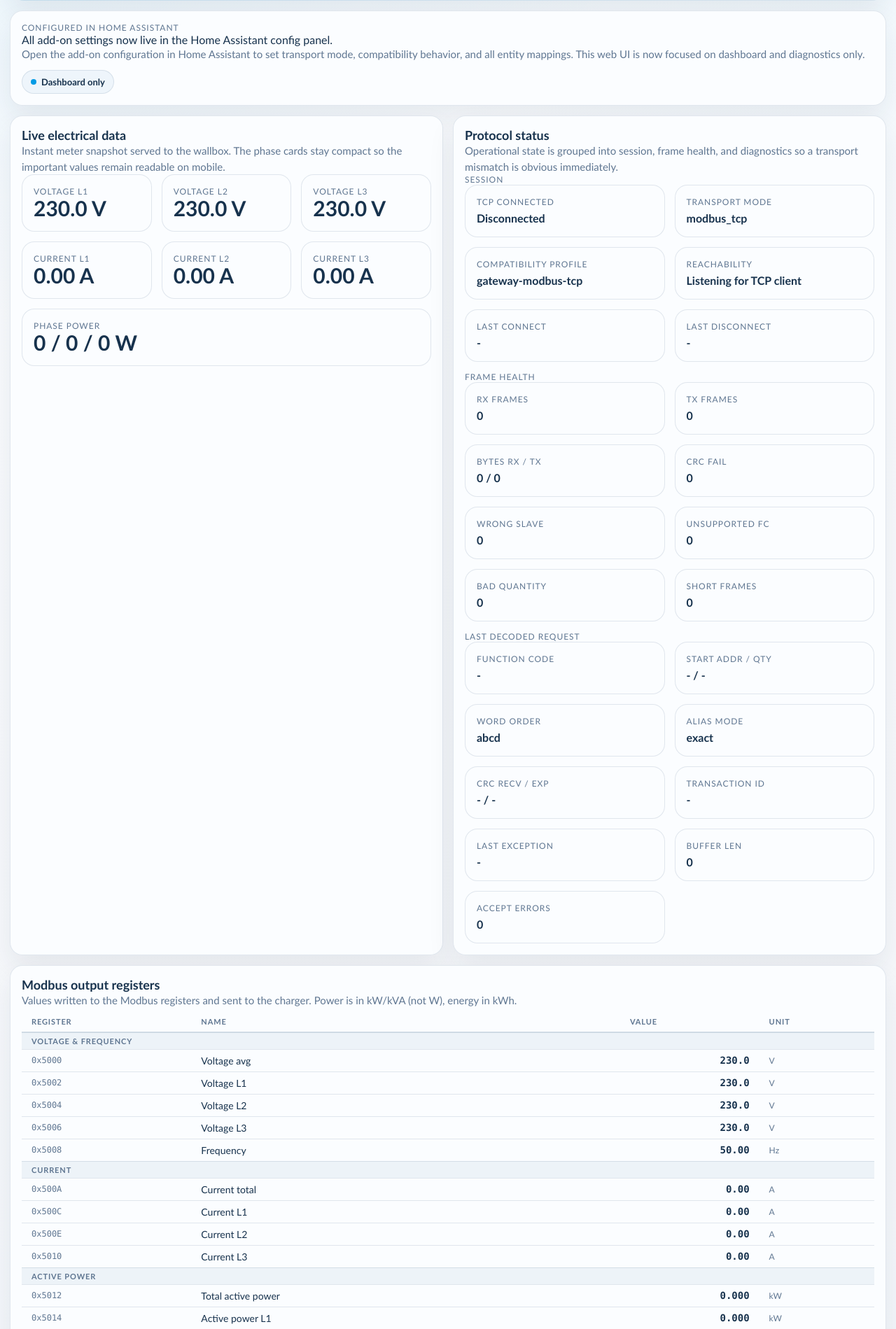
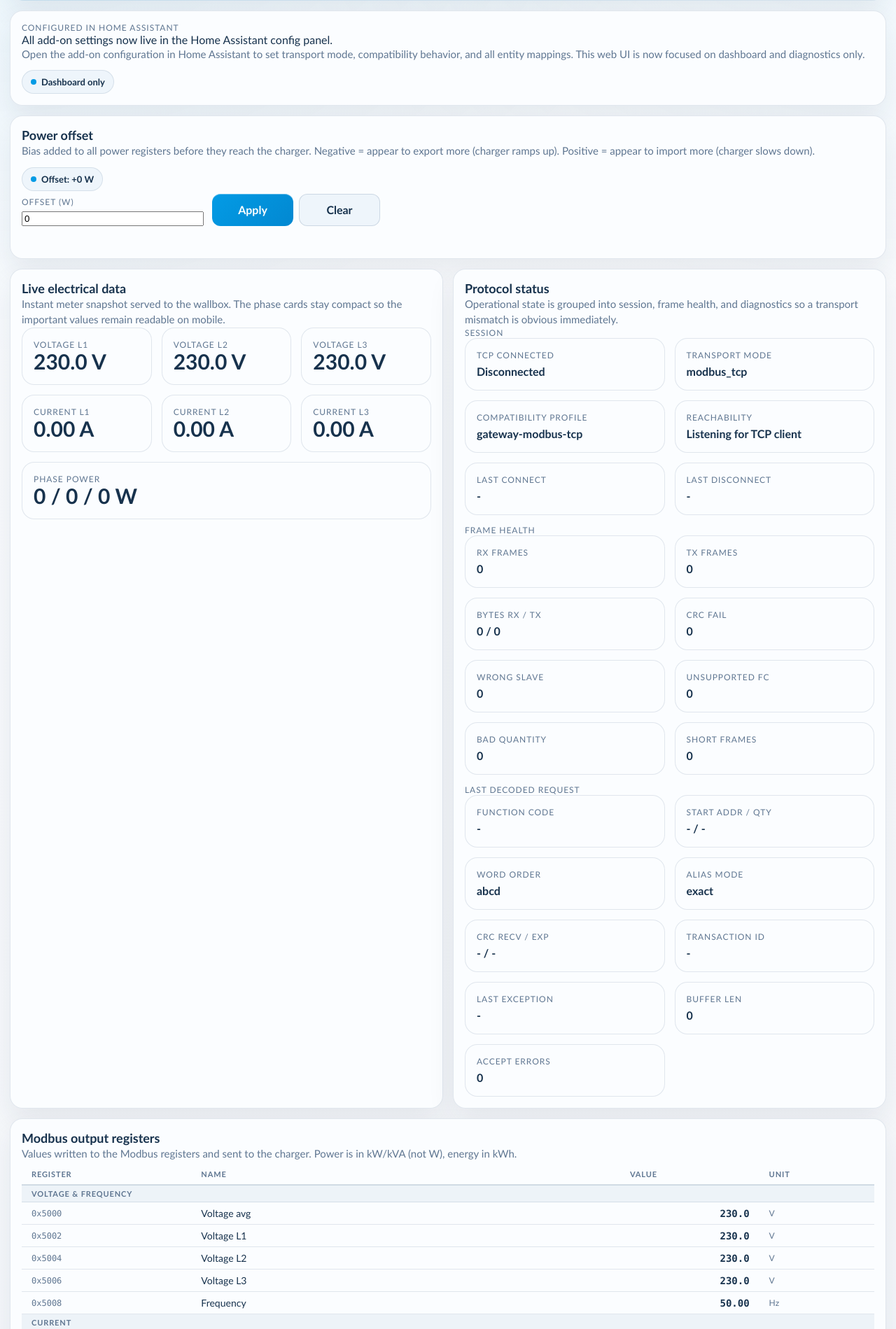
Before and after one commit to romulocintra/bmw_wallboxproxy, a Flask app: page / in a window 1280 px wide. Shown: the part 583-2482 px from the top of the page at 70% size. Run offline with Flask 3, Linux system fonts and the light colour scheme; parts of the project's set-up code (start-up, migrations or seed data) failed here and were passed over.

Commit message:
Add persistent power offset with GUI control (v0.2.10)
A signed watt offset is added to all power registers before they reach
the charger. Negative = appear to export more (charger ramps up).
Positive = appear to import more (charger slows/stops).

The offset is distributed equally across the three phases (offset/3
each) so p1+p2+p3 always sums exactly to p_total.

- config.py: POWER_OFFSET_WATTS env var (default 0)
- state.py: get/set_power_offset_watts(), persisted in stats
- register_map.py: offset applied in both get_register_map() and
  get_output_values()
- webapp.py: POST /api/power_offset saves to .env and applies live
- dashboard.html: offset card with number input, Apply and Clear buttons
- app.js: syncs input from live state, calls API on button press
- base.html: apiPowerOffset path registered for HA ingress compatibility

HA integration: use rest_command pointing to POST /api/power_offset
with body {"watts": <value>}.

https://claude.ai/code/session_01HVJjDCjWcNFshCSzxvBY54

```diff
--- a/bmw_wallboxproxy/config.py
+++ b/bmw_wallboxproxy/config.py
@@ -197,6 +197,7 @@ HA_POLL_SECONDS = 1.0
 SOCKET_TIMEOUT = 2.0
 MODBUS_IDLE_DISCONNECT_SECONDS = _env_float("MODBUS_IDLE_DISCONNECT_SECONDS", 10.0)
 MODBUS_INITIAL_CONNECT_IDLE_SECONDS = _env_float("MODBUS_INITIAL_CONNECT_IDLE_SECONDS", 60.0)
+POWER_OFFSET_WATTS = _env_float("POWER_OFFSET_WATTS", 0.0)
 MODBUS_TCP_KEEPALIVE_IDLE = _env_int("MODBUS_TCP_KEEPALIVE_IDLE", 5)
 MODBUS_TCP_KEEPALIVE_INTERVAL = _env_int("MODBUS_TCP_KEEPALIVE_INTERVAL", 1)
 MODBUS_TCP_KEEPALIVE_COUNT = _env_int("MODBUS_TCP_KEEPALIVE_COUNT", 3)
--- a/bmw_wallboxproxy/config.yaml
+++ b/bmw_wallboxproxy/config.yaml
@@ -1,5 +1,5 @@
 name: BMW Wallbox Proxy
-version: "0.2.9"
+version: "0.2.10"
 slug: bmw_wallboxproxy
 description: Emulate a PRO380-style Modbus meter for a BMW wallbox using Home Assistant sensor data.
 arch:
--- a/bmw_wallboxproxy/register_map.py
+++ b/bmw_wallboxproxy/register_map.py
@@ -1,7 +1,7 @@
 from typing import Dict
 
 from modbus_codec import float_to_words
-from state import get_float_word_order, get_register_alias_mode, latest_values, state_lock
+from state import get_float_word_order, get_power_offset_watts, get_register_alias_mode, latest_values, state_lock
 
 
 def get_output_values() -> dict:
@@ -13,10 +13,11 @@ def get_output_values() -> dict:
 
     u1, u2, u3 = get("u1"), get("u2"), get("u3")
     i1, i2, i3 = get("i1"), get("i2"), get("i3")
-    p_total = get("p_total") / 1000.0
-    p1 = get("p1") / 1000.0
-    p2 = get("p2") / 1000.0
-    p3 = get("p3") / 1000.0
+    offset_kw = get_power_offset_watts() / 1000.0
+    p_total = get("p_total") / 1000.0 + offset_kw
+    p1 = get("p1") / 1000.0 + offset_kw / 3.0
+    p2 = get("p2") / 1000.0 + offset_kw / 3.0
+    p3 = get("p3") / 1000.0 + offset_kw / 3.0
     freq = get("freq")
     e_import = get("e_import_total")
     e_export = get("e_export_total")
@@ -75,10 +76,11 @@ def get_register_map() -> Dict[int, int]:
     i1 = get_value("i1")
     i2 = get_value("i2")
     i3 = get_value("i3")
-    p_total = get_value("p_total") / 1000.0
-    p1 = get_value("p1") / 1000.0
-    p2 = get_value("p2") / 1000.0
-    p3 = get_value("p3") / 1000.0
+    offset_kw = get_power_offset_watts() / 1000.0
+    p_total = get_value("p_total") / 1000.0 + offset_kw
+    p1 = get_value("p1") / 1000.0 + offset_kw / 3.0
+    p2 = get_value("p2") / 1000.0 + offset_kw / 3.0
+    p3 = get_value("p3") / 1000.0 + offset_kw / 3.0
     freq = get_value("freq")
     e_import_total = get_value("e_import_total")
     e_export_total = get_value("e_export_total")
--- a/bmw_wallboxproxy/state.py
+++ b/bmw_wallboxproxy/state.py
@@ -8,6 +8,7 @@ from config import (
     MODBUS_FLOAT_WORD_ORDER,
     MODBUS_REGISTER_ALIAS_MODE,
     MODBUS_TRANSPORT_MODE,
+    POWER_OFFSET_WATTS,
 )
 
 ALLOWED_TRANSPORT_MODES = ("rtu_over_tcp", "modbus_tcp")
@@ -47,6 +48,7 @@ transport_mode = MODBUS_TRANSPORT_MODE
 transport_mode_generation = 0
 float_word_order = MODBUS_FLOAT_WORD_ORDER
 register_alias_mode = MODBUS_REGISTER_ALIAS_MODE
+power_offset_watts: float = POWER_OFFSET_WATTS
 
 stats_lock = threading.Lock()
 stats = {
@@ -83,6 +85,7 @@ stats = {
     "register_alias_mode": MODBUS_REGISTER_ALIAS_MODE,
     "compat_change_count": 0,
     "compatibility_profile": "custom",
+    "power_offset_watts": POWER_OFFSET_WATTS,
 }
 
 modbus_log = deque(maxlen=300)
@@ -201,6 +204,20 @@ def set_register_alias_mode(alias_mode: str) -> bool:
     return changed
 
 
+def get_power_offset_watts() -> float:
+    with state_lock:
+        return power_offset_watts
+
+
+def set_power_offset_watts(watts: float) -> None:
+    global power_offset_watts
+    with state_lock:
+        power_offset_watts = float(watts)
+    with stats_lock:
+        stats["power_offset_watts"] = float(watts)
+    log_net(f"Power offset set to {watts:+.0f} W")
+
+
 def get_compatibility_profile_name() -> str:
     with state_lock:
         current = {
--- a/bmw_wallboxproxy/static/app.css
+++ b/bmw_wallboxproxy/static/app.css
@@ -735,6 +735,42 @@ summary::-webkit-details-marker {
   }
 }
 
+.offset-control {
+  display: flex;
+  align-items: end;
+  gap: 12px;
+  flex-wrap: wrap;
+  margin-top: 4px;
+}
+
+.offset-label {
+  display: grid;
+  gap: 6px;
+  flex: 1;
+  min-width: 160px;
+  max-width: 260px;
+}
+
+.offset-actions {
+  display: flex;
+  gap: 8px;
+  flex-wrap: wrap;
+}
+
+.offset-status {
+  width: 100%;
+  min-height: 18px;
+  color: var(--muted);
+}
+
+.offset-status.ok {
+  color: var(--ok);
+}
+
+.offset-status.err {
+  color: var(--bad);
+}
+
 .output-table-wrap {
   overflow-x: auto;
   -webkit-overflow-scrolling: touch;
--- a/bmw_wallboxproxy/static/app.js
+++ b/bmw_wallboxproxy/static/app.js
@@ -570,6 +570,13 @@ async function refreshData() {
     setBadge('hero_profile_badge', `Profile: ${stats.compatibility_profile}`, 'neutral');
     setBadge('hero_reachability_badge', stats.transport_reachability, reachabilityTone);
 
+    const offsetWatts = stats.power_offset_watts || 0;
+    setBadge('offset_active_badge', `Offset: ${offsetWatts >= 0 ? '+' : ''}${offsetWatts} W`, offsetWatts !== 0 ? 'warn' : 'neutral');
+    const offsetInput = byId('power_offset_input');
+    if (offsetInput && document.activeElement !== offsetInput) {
+      offsetInput.value = offsetWatts;
+    }
+
     renderOutputTable(data.output);
     renderDecodedRequestFeed('modbus_decoded_log', buildDecodedRequestEntries(data.modbus_log));
     renderLogFeed('modbus_log', buildRawModbusEntries(data.modbus_log), 'Waiting for Modbus trace data...');
@@ -604,15 +611,58 @@ function renderOutputTable(output) {
   }).join('');
 }
 
+async function applyPowerOffset(watts) {
+  const statusEl = byId('offset_status');
+  try {
+    const response = await fetch(appEndpoint('apiPowerOffset'), {
+      method: 'POST',
+      headers: { 'Content-Type': 'application/json' },
+      body: JSON.stringify({ watts }),
+    });
+    if (!response.ok) {
+      throw new Error(`Server returned ${response.status}`);
+    }
+    if (statusEl) {
+      statusEl.textContent = `Applied ${watts >= 0 ? '+' : ''}${watts} W`;
+      statusEl.className = 'offset-status small ok';
+    }
+  } catch (error) {
+    if (statusEl) {
+      statusEl.textContent = `Error: ${error.message}`;
+      statusEl.className = 'offset-status small err';
+    }
+  }
+}
+
 function initializeControls() {
   const refreshToggle = byId('refresh_toggle_button');
   if (refreshToggle) {
     refreshToggle.addEventListener('click', async () => {
-    autoRefreshEnabled = !autoRefreshEnabled;
-    updateRefreshWidgets();
-    if (autoRefreshEnabled) {
-      await refreshData();
-    }
+      autoRefreshEnabled = !autoRefreshEnabled;
+      updateRefreshWidgets();
+      if (autoRefreshEnabled) {
+        await refreshData();
+      }
+    });
+  }
+
+  const applyBtn = byId('power_offset_apply');
+  if (applyBtn) {
+    applyBtn.addEventListener('click', async () => {
+      const input = byId('power_offset_input');
+      const watts = input ? parseFloat(input.value) || 0 : 0;
+      await applyPowerOffset(watts);
+    });
+  }
+
+  const clearBtn = byId('power_offset_clear');
+  if (clearBtn) {
+    clearBtn.addEventListener('click', async () => {
+      const input = byId('power_offset_input');
+      if (input) {
+        input.value = '0';
+      }
+      await applyPowerOffset(0);
     });
   }
 }
--- a/bmw_wallboxproxy/templates/base.html
+++ b/bmw_wallboxproxy/templates/base.html
@@ -16,7 +16,8 @@
       const root = addonRoot === '/' ? '' : addonRoot;
 
       window.APP_PATHS = {
-        apiState: `${root}/api/state` || '/api/state'
+        apiState: `${root}/api/state` || '/api/state',
+        apiPowerOffset: `${root}/api/power_offset` || '/api/power_offset'
       };
     }());
   </script>
--- a/bmw_wallboxproxy/templates/dashboard.html
+++ b/bmw_wallboxproxy/templates/dashboard.html
@@ -69,6 +69,27 @@
       <div class="panel-note">Open the add-on configuration in Home Assistant to set transport mode, compatibility behavior, and all entity mappings. This web UI is now focused on dashboard and diagnostics only.</div>
     </div>
     <div class="badge neutral"><span class="badge-dot"></span><span>Dashboard only</span></div>
+  </section>
+
+  <section class="card panel offset-panel">
+    <div class="panel-head">
+      <div>
+        <h2>Power offset</h2>
+        <div class="panel-note">Bias added to all power registers before they reach the charger. Negative = appear to export more (charger ramps up). Positive = appear to import more (charger slows down).</div>
+      </div>
+      <div class="badge neutral" id="offset_active_badge"><span class="badge-dot"></span><span>Offset: 0 W</span></div>
+    </div>
+    <div class="offset-control">
+      <label class="offset-label">
+        <span class="small">Offset (W)</span>
+        <input type="number" id="power_offset_input" value="0" step="100" placeholder="0">
+      </label>
+      <div class="offset-actions">
+        <button id="power_offset_apply" type="button">Apply</button>
+        <button id="power_offset_clear" type="button" class="secondary">Clear</button>
+      </div>
+      <div class="offset-status small" id="offset_status"></div>
+    </div>
   </section>
 
   <section class="main-grid">
--- a/bmw_wallboxproxy/webapp.py
+++ b/bmw_wallboxproxy/webapp.py
@@ -11,17 +11,20 @@ from config import (
 from state import (
     get_float_word_order,
     get_compatibility_profile_name,
+    get_power_offset_watts,
     get_register_alias_mode,
     get_transport_mode,
     latest_values,
     modbus_log,
     net_log,
+    set_power_offset_watts,
     state_lock,
     stats,
     stats_lock,
     tcp_raw_log,
 )
 from register_map import get_output_values
+import config
 
 app = Flask(__name__)
 app.wsgi_app = ProxyFix(app.wsgi_app, x_for=1, x_proto=1, x_host=1, x_port=1, x_prefix=1)
@@ -82,6 +85,18 @@ def settings():
     return redirect(url_for("index"))
 
 
+@app.route("/api/power_offset", methods=["POST"])
+def api_set_power_offset():
+    data = request.get_json(force=True, silent=True) or {}
+    try:
+        watts = float(data["watts"])
+    except (KeyError, TypeError, ValueError):
+        return jsonify({"error": "missing or invalid 'watts' field"}), 400
+    set_power_offset_watts(watts)
+    config.save_env_setting("POWER_OFFSET_WATTS", str(watts))
+    return jsonify({"watts": watts})
+
+
 @app.route("/api/state")
 def api_state():
     with state_lock:
```
